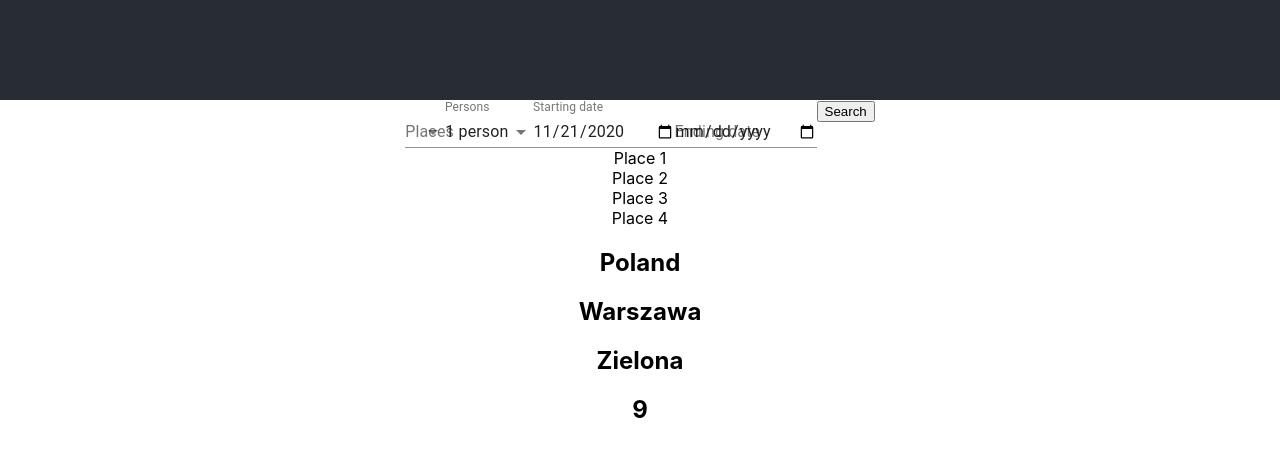
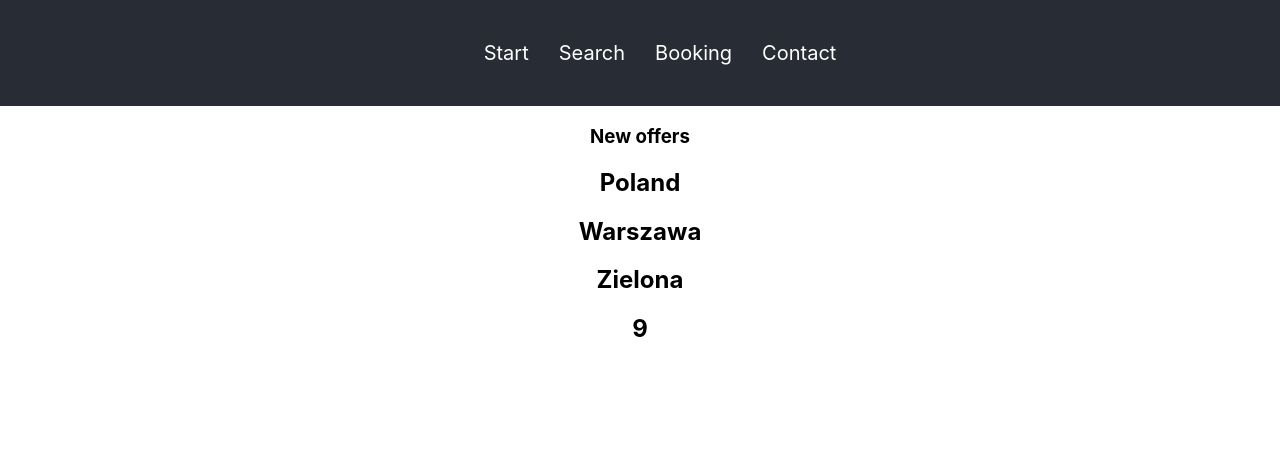
Before and after one commit to szkola-reacta/hackaton-team-f, a React (Create React App) app: page / in a window 1280 px wide. Shown: the top 456 px of the page. Built offline with nearby package versions, Linux system fonts and the light colour scheme; data requests are answered from the project's data file.

Commit message:
add routing and views

```diff
--- a/package.json
+++ b/package.json
@@ -8,11 +8,13 @@
     "@testing-library/jest-dom": "^5.11.6",
     "@testing-library/react": "^11.2.2",
     "@testing-library/user-event": "^12.2.2",
+    "axios": "^0.21.0",
     "date-fns": "^2.16.1",
+    "json-server": "^0.16.3",
     "node-sass": "^4.14.1",
-    "axios": "^0.21.0",
     "react": "^17.0.1",
     "react-dom": "^17.0.1",
+    "react-router-dom": "^5.2.0",
     "react-scripts": "4.0.0",
     "web-vitals": "^0.2.4"
   },
--- a/src/App.css
+++ b/src/App.css
@@ -15,7 +15,6 @@
 
 .App-header {
   background-color: #282c34;
-  height: 100px;
   display: flex;
   flex-direction: column;
   align-items: center;
@@ -28,6 +27,20 @@
   color: #61dafb;
 }
 
+.App-menu {
+    display: flex;
+    flex-direction: row;
+}
+.App-menu__item {
+    list-style-type: none;
+    font-size: 20px;
+    padding: 15px;
+    color: #fff;
+}
+.App-menu__item a:visited, a:active, a:link {
+    color: inherit;
+    text-decoration: none;
+}
 @keyframes App-logo-spin {
   from {
     transform: rotate(0deg);
--- a/src/App.js
+++ b/src/App.js
@@ -1,18 +1,34 @@
-import OfferList from './components/OfferList/OfferList';
+import { BrowserRouter, Switch, Route, NavLink } from 'react-router-dom';
+
 import './App.css';
 
-import Searching from './components/Searching/Searching';
+import Search from './views/Search';
+import Contact from './views/Contact';
+import Homepage from './views/Homepage';
+import Booking from './views/Booking';
 
 function App() {
   return (
-    <div className="App">
-      <header className="App-header">
-      </header>
-      <div>
-        <Searching/>
+    <BrowserRouter>
+      <div className="App">
+        <header className="App-header">
+          <ul className='App-menu'>
+            <li className='App-menu__item'><NavLink to='/'>Start</NavLink></li>
+            <li className='App-menu__item'><NavLink to='search'>Search</NavLink></li>
+            <li className='App-menu__item'><NavLink to='booking'>Booking</NavLink></li>
+            <li className='App-menu__item'><NavLink to='contact'>Contact</NavLink></li>
+          </ul>
+        </header>
+        <div>
+          <Switch>
+              <Route exact path='/' component={Homepage}/>
+              <Route path='/contact' component={Contact}/>
+              <Route path='/search' component={Search}/>
+              <Route path='/booking' component={Booking}/>
+          </Switch>
+        </div>
       </div>
-    <OfferList/>
-    </div>
+    </BrowserRouter>
   );
 }
 export default App;
--- /dev/null
+++ b/src/views/Booking.js
@@ -0,0 +1,9 @@
+import React from 'react';
+
+function Booking() {
+  return (
+    <h3>Booking</h3>
+  )
+}
+
+export default Booking;
--- /dev/null
+++ b/src/views/Contact.js
@@ -0,0 +1,9 @@
+import React from 'react';
+
+function Contact() {
+  return (
+    <h3>Contact form</h3>
+  )
+}
+
+export default Contact;
--- /dev/null
+++ b/src/views/Homepage.js
@@ -0,0 +1,13 @@
+import React from 'react';
+import OfferList from '../components/OfferList/OfferList';
+
+function Homepage() {
+  return (
+    <>
+    <h3>New offers</h3>
+    <OfferList/>
+    </>
+  )
+}
+
+export default Homepage;
--- /dev/null
+++ b/src/views/Search.js
@@ -0,0 +1,9 @@
+import React from 'react';
+
+function Search() {
+  return (
+    <h3>Search</h3>
+  )
+}
+
+export default Search;
```
Also changed, not shown: 1 other file (tests, documents, lock files or other folders).
